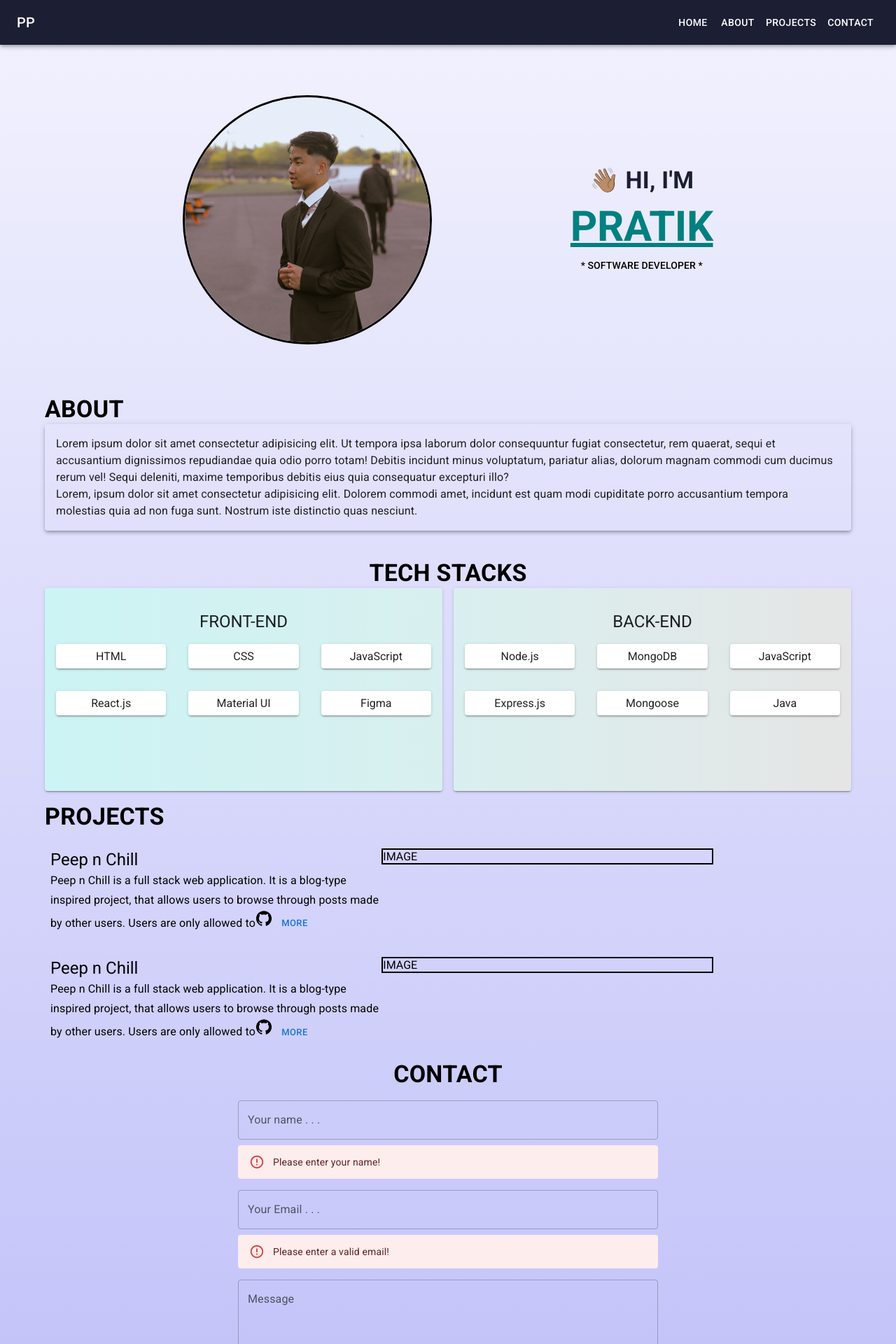
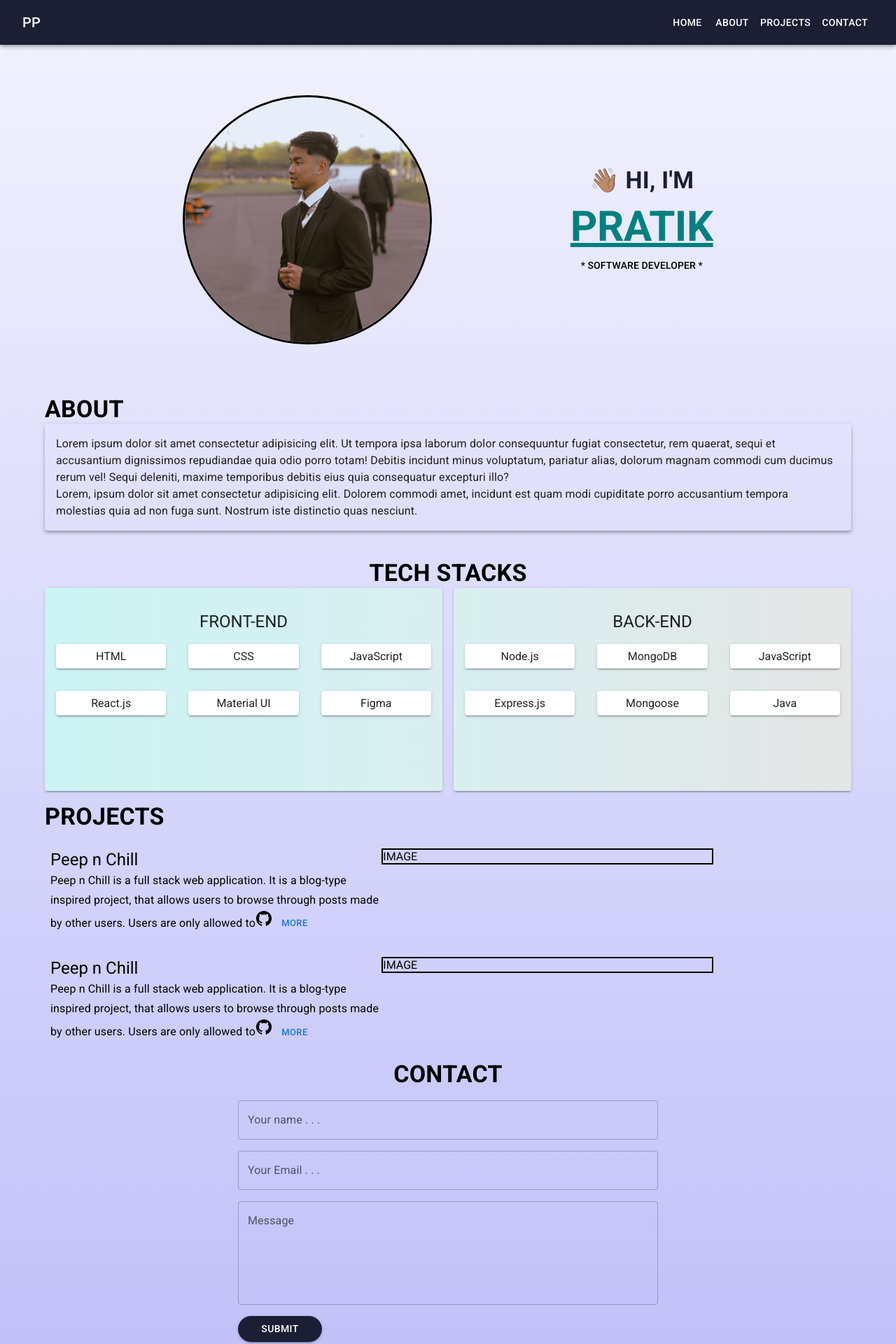
Before and after one commit to pratikpun/pratikpun, a React (Create React App) app: page / in a window 1280 px wide. Shown: the top 1920 px of the page at 70% size. Built offline with nearby package versions, Linux system fonts and the light colour scheme.

Commit message:
added collapseable navbar, basic validation for contact form

```diff
--- a/src/components/About.jsx
+++ b/src/components/About.jsx
@@ -8,7 +8,7 @@ const About = () => {
   const isMobile = useMediaQuery(theme.breakpoints.down("sm"));
   const isIPad = useMediaQuery(theme.breakpoints.between("sm", "md"));
   return (
-    <Box>
+    <Box id="about">
       {/* <hr /> */}
       <Box sx={{ textAlign: isMobile || isIPad ? "center " : "none" }}>
         <Typography variant="h4" sx={{ fontWeight: "bold" }}>
--- a/src/components/Contact.jsx
+++ b/src/components/Contact.jsx
@@ -1,9 +1,7 @@
 import {
   Alert,
-  AlertTitle,
   Box,
   Button,
-  Input,
   TextField,
   Typography,
   useMediaQuery,
@@ -14,8 +12,10 @@ import { useState } from "react";
 const Contact = () => {
   const theme = useTheme();
   const isMobile = useMediaQuery(theme.breakpoints.down("sm"));
-  const [validateName, setValidateName] = useState(true);
-  const [validateEmail, setValidateEmail] = useState(true);
+  const [validateName, setValidateName] = useState(false);
+  const [isTypingName, setIsTypingName] = useState(false);
+  const [isTypingEmail, setIsTypingEmail] = useState(false);
+  const [validateEmail, setValidateEmail] = useState(false);
   const [contactObject, setContactObject] = useState({
     name: "",
     email: "",
@@ -25,6 +25,22 @@ const Contact = () => {
 
   const handleChange = (e) => {
     const { name, value } = e.target;
+    if (name === "name") {
+      if (value !== "") {
+        setIsTypingName(true);
+      } else {
+        setIsTypingName(false);
+      }
+    }
+
+    if (name === "email") {
+      if (value !== "") {
+        setIsTypingEmail(true);
+      } else {
+        setIsTypingEmail(false);
+      }
+    }
+
     setContactObject((previousInfo) => {
       return { ...previousInfo, [name]: value };
     });
@@ -33,11 +49,14 @@ const Contact = () => {
     e.preventDefault();
     setSubmit(true);
 
+    if (contactObject.name === "") setValidateName(true);
+    if (contactObject.email === "") setValidateEmail(true);
+
     console.log(`submitted, ${JSON.stringify(contactObject)}`);
   };
   return (
-    <div>
-      <Box sx={{ textAlign: "center" }}>
+    <>
+      <Box id="contact" sx={{ textAlign: "center" }}>
         <Typography
           variant="h4"
           sx={{
@@ -52,25 +71,12 @@ const Contact = () => {
           sx={{
             // border: 1,
             borderColor: "red",
-
-            // display: "flex",
-            // flexDirection: "column",
-            // justifyContent: "center",
-            // alignItems: "center",
-            // border: 1,
           }}
         >
           <Box
             sx={{
-              //   display: "flex",
-              //   flexDirection: "column",
-              //   justifyContent: "center",
-              //   alignItems: "center",
-              //   border: 1,
               width: isMobile ? "90%" : 600,
               margin: "auto",
-              //   alignContent: "center",
-              //   width: "100%",
             }}
           >
             <TextField
@@ -79,7 +85,6 @@ const Contact = () => {
               autoComplete="false"
               value={contactObject.name}
               onChange={handleChange}
-              // color="primary"
               variant="outlined"
               label="Your name . . ."
               sx={{
@@ -87,9 +92,9 @@ const Contact = () => {
                 mt: 2,
               }}
             />
-            {validateName && (
+            {validateName && !isTypingName && (
               <Alert severity="error" sx={{ mt: 1 }}>
-                Please enter your name!
+                Please enter your name
               </Alert>
             )}
 
@@ -102,9 +107,9 @@ const Contact = () => {
               label="Your Email . . ."
               sx={{ mt: 2, width: "100%" }}
             />
-            {validateName && (
+            {validateEmail && !isTypingEmail && (
               <Alert severity="error" sx={{ mt: 1 }}>
-                Please enter a valid email!
+                Please enter your email
               </Alert>
             )}
 
@@ -122,8 +127,6 @@ const Contact = () => {
             <Box
               sx={{
                 width: isMobile ? "70%" : "20%",
-                // mb: 4,
-                // border: 1,
                 marginX: isMobile ? "auto" : 0,
               }}
             >
@@ -142,7 +145,7 @@ const Contact = () => {
           </Box>
         </Box>
       </form>
-    </div>
+    </>
   );
 };
 
--- a/src/components/NavBar.jsx
+++ b/src/components/NavBar.jsx
@@ -3,23 +3,32 @@ import Box from "@mui/material/Box";
 import Toolbar from "@mui/material/Toolbar";
 import Typography from "@mui/material/Typography";
 import Button from "@mui/material/Button";
-// import IconButton from "@mui/material/IconButton";
-// import MenuIcon from "@mui/icons-material/Menu";
+import { Link, useMediaQuery, useTheme } from "@mui/material";
+import IconButton from "@mui/material/IconButton";
+import MenuIcon from "@mui/icons-material/Menu";
+import { useState } from "react";
+import About from "./About";
 
 export default function ResponsiveAppBar() {
+  const theme = useTheme();
+  const isMobile = useMediaQuery(theme.breakpoints.down("sm"));
+
+  const [openMobileMenu, setOpeneMobileMenu] = useState(false);
+
+  const handleMobileMenu = () => {
+    console.log("clicked");
+    setOpeneMobileMenu(!openMobileMenu);
+  };
   return (
     <Box sx={{ flexGrow: 1 }}>
-      <AppBar position="static" sx={{ backgroundColor: "#1C1F33" }}>
+      <AppBar position="static" sx={{ backgroundColor: "#1C1F33", px: 1 }}>
         <Toolbar>
           <Typography variant="h6" component="div" sx={{ flexGrow: 1 }}>
             PP
           </Typography>
-          <Button color="inherit">HOME</Button>
-          <Button color="inherit">ABOUT</Button>
-          <Button color="inherit">PROJECTS</Button>
-          <Button color="inherit">CONTACT</Button>
-          {/* insert if page size is smaller than *amount* */}
-          {/* <IconButton
+          {isMobile ? (
+            <IconButton
+              onClick={handleMobileMenu}
               size="large"
               edge="start"
               color="inherit"
@@ -27,8 +36,59 @@ export default function ResponsiveAppBar() {
               sx={{ mr: 2 }}
             >
               <MenuIcon />
-          </IconButton> */}
+            </IconButton>
+          ) : (
+            <>
+              <Button color="inherit">HOME</Button>
+              <Button color="inherit">ABOUT</Button>
+              <Button color="inherit">PROJECTS</Button>
+              <Button color="inherit">CONTACT</Button>
+            </>
+          )}
         </Toolbar>
+        {openMobileMenu && (
+          <Box
+            sx={{
+              display: "flex",
+              justifyContent: "center",
+              alignItems: "center",
+              flexDirection: "column",
+            }}
+          >
+            <Link
+              href="/"
+              sx={{ fontSize: 16, mt: 1 }}
+              underline="none"
+              color="inherit"
+            >
+              HOME
+            </Link>
+            <Link
+              href="#about"
+              sx={{ fontSize: 16, mt: 1 }}
+              underline="none"
+              color="inherit"
+            >
+              ABOUT
+            </Link>
+            <Link
+              href="#projects"
+              sx={{ fontSize: 16, mt: 1 }}
+              underline="none"
+              color="inherit"
+            >
+              PROJECTS
+            </Link>
+            <Link
+              href="#contact"
+              sx={{ fontSize: 16, my: 1 }}
+              underline="none"
+              color="inherit"
+            >
+              CONTACT
+            </Link>
+          </Box>
+        )}
       </AppBar>
     </Box>
   );
--- a/src/components/ProjectCard.jsx
+++ b/src/components/ProjectCard.jsx
@@ -3,7 +3,7 @@ import Button from "@mui/material/Button";
 import Grid from "@mui/material/Grid";
 import GitHubIcon from "@mui/icons-material/GitHub";
 import { Typography } from "@mui/material";
-// import image from "../assets/giphy.gif";
+import image from "../assets/giphy.gif";
 
 const ProjectCard = () => {
   //   const theme = useTheme();
--- a/src/components/Projects.jsx
+++ b/src/components/Projects.jsx
@@ -17,7 +17,7 @@ const Projects = () => {
   const isIPad = useMediaQuery(theme.breakpoints.between("sm", "md"));
 
   return (
-    <Box>
+    <Box id="projects">
       <Box sx={{ textAlign: isMobile || isIPad ? "center" : "none" }}>
         <Typography variant="h4" sx={{ fontWeight: "bold" }}>
           PROJECTS
--- a/src/index.css
+++ b/src/index.css
@@ -12,12 +12,6 @@ body {
   animation-fill-mode: forwards;
 }
 
-/* body {
-  animation: fadeInAnimation ease 3s;
-  animation-iteration-count: 1;
-  animation-fill-mode: forwards;
-} */
-
 @keyframes fadeInAnimation {
   0% {
     opacity: 0;
```
Also changed, not shown: src/App.js (+9 -1 lines). Lines whose indentation alone changed are shown as unchanged.
